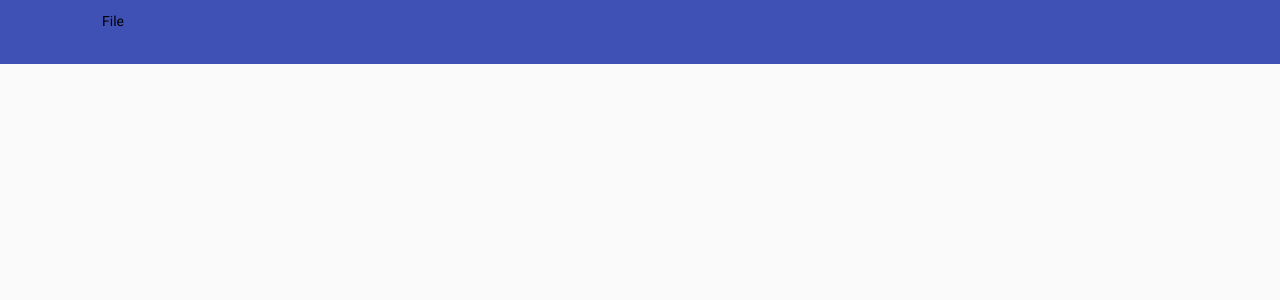
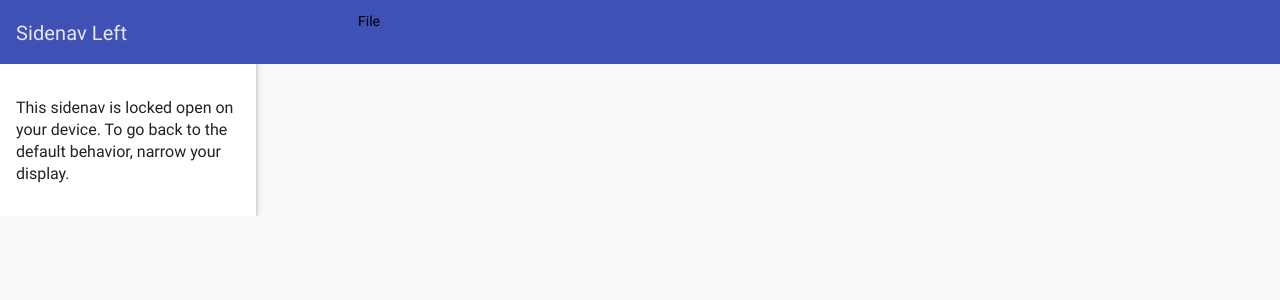
Before and after one commit to PlayzIT/playzit, a PHP site: page / in a window 1280 px wide. Shown: the top 300 px of the page. Run offline with PHP 8.4, Linux system fonts and the light colour scheme.

Commit message:
Änderungen an dem Master

```diff
--- a/app/index.html
+++ b/app/index.html
@@ -33,8 +33,34 @@
 </head>
 
 <body layout="column" ng-cloak>
-<md-content class="">
-    <md-toolbar>
+<md-content layout="row" class="" >
+
+<div flex="20" flex>
+    <md-sidenav
+        class="md-sidenav sideNav"
+        md-component-id="left"
+        md-is-locked-open="$mdMedia('gt-md')"
+        md-whiteframe="4"
+        flex="100"
+        >
+    <md-toolbar class="md-theme-indigo">
+        <h1 class="md-toolbar-tools">Sidenav Left</h1>
+    </md-toolbar>
+    <md-content layout-padding >
+        <md-button  class="md-primary" hide-gt-md>
+            Close Sidenav Left
+        </md-button>
+        <p hide show-gt-md>
+            This sidenav is locked open on your device. To go back to the default behavior,
+            narrow your display.
+        </p>
+    </md-content>
+
+
+</md-sidenav>
+</div>
+
+    <md-toolbar id="topToolBar" flex="80">
         <div layout="row" layout-align="start center">
             <md-toolbar-filler layout layout-align="center center">
                 <md-icon md-svg-icon="call:chat"></md-icon>
@@ -47,6 +73,9 @@
             </md-menu-bar>
         </div>
     </md-toolbar>
+
+
+
 </md-content>
 
 </body>
--- a/app/stylesheet.css
+++ b/app/stylesheet.css
@@ -4,3 +4,10 @@
 .topNavBarDiv {
     padding-top: 24px;
 }
+.sideNav {
+
+}
+
+#topToolBar {
+    height : 64px;
+}
```
